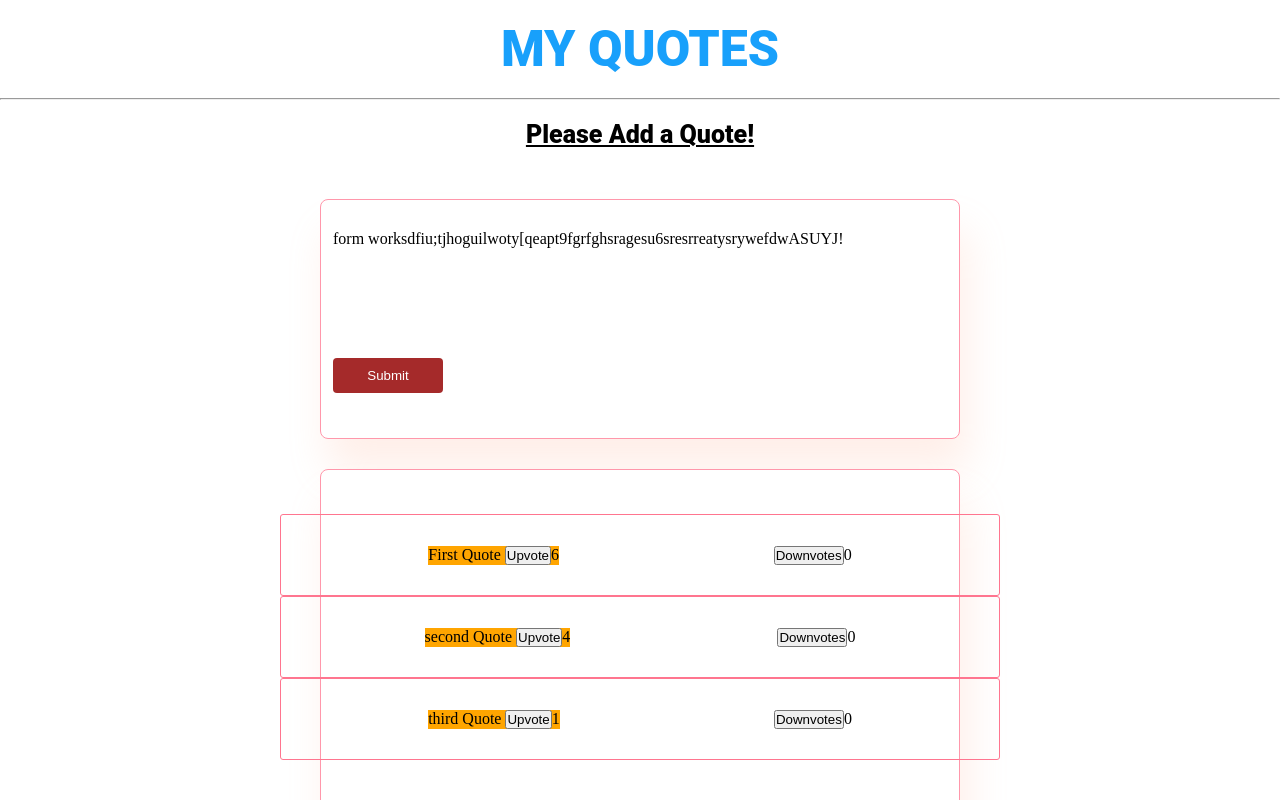
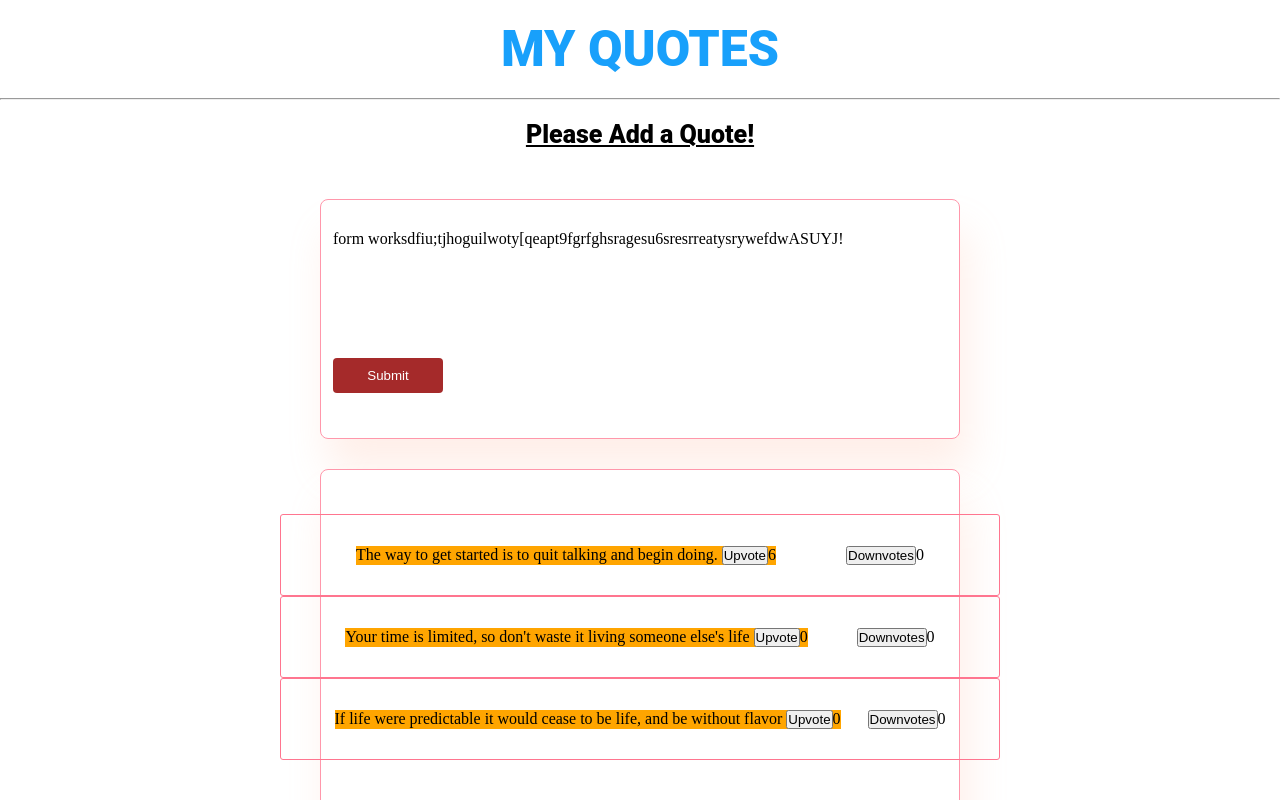
Before and after one commit to JMDev2/My-Quotes, an Angular app: page / in a window 1280 px wide. Shown: the top 800 px of the page. Built offline with nearby package versions, Linux system fonts and the light colour scheme.

Commit message:
This will chenge the folder path

```diff
--- a/src/app/quotes/quotes.component.html
+++ b/src/app/quotes/quotes.component.html
@@ -1,5 +1,5 @@
 <div class="quotes" *ngFor = 'let quote of quotes'>
-    <div *ngIf="quote.upvote == highest; then highlight
+    <div *ngIf="quote.upvote == highest && quote.upvote>0; then highlight
     else empty"></div>
     <ng-template #highlight>
         <p appHighlight>{{quote.quote}} <button>Upvote</button>{{quote.upvote}} </p>
--- a/src/app/quotes/quotes.component.ts
+++ b/src/app/quotes/quotes.component.ts
@@ -13,10 +13,12 @@ export class QuotesComponent implements OnInit {
   ngOnInit(): void {
   }
   quotes: Quotes []= [
-    new Quotes ("First Quote" ,6, 0),
-    new Quotes ("second Quote" ,4, 0),
-    new Quotes ("third Quote" ,1, 0)
-  ]
+    new Quotes ("The way to get started is to quit talking and begin doing. " ,6, 0),
+    new Quotes ("Your time is limited, so don't waste it living someone else's life" ,0, 0),
+    new Quotes ("If life were predictable it would cease to be life, and be without flavor" ,0, 0)
+  ];
+
+
 
   arr: number[] = this.quotes.map(quote=>quote.upvote)
   highest = Math.max(...this.arr)
```
